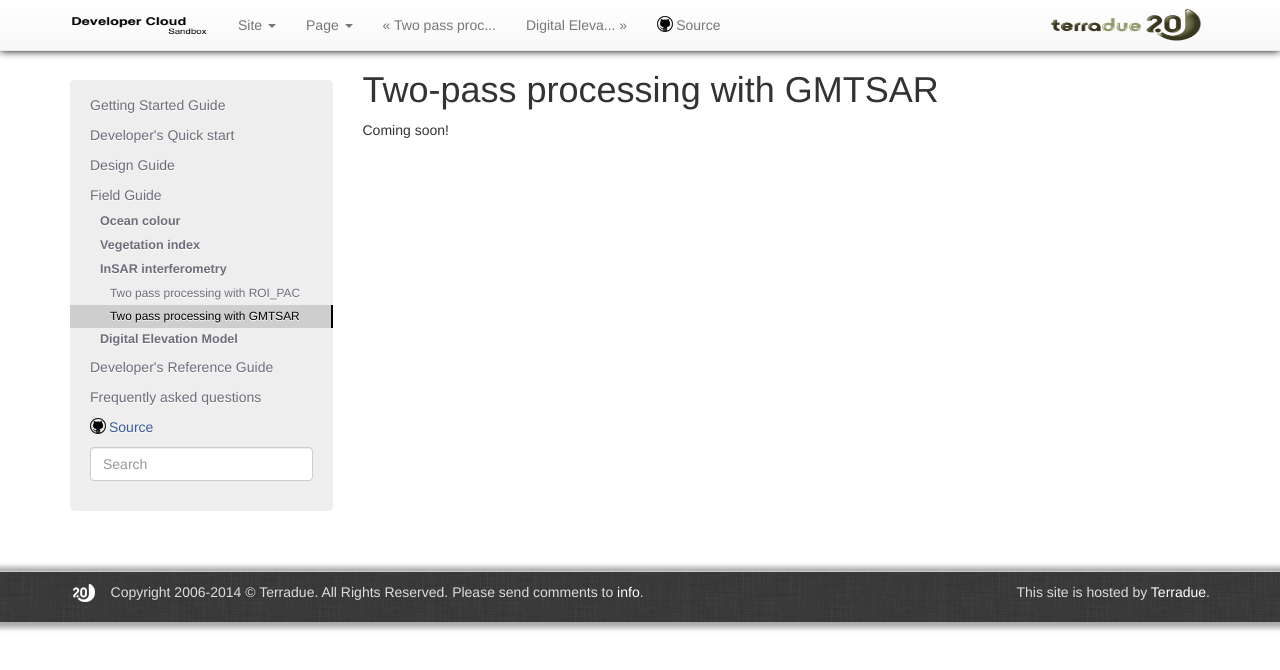
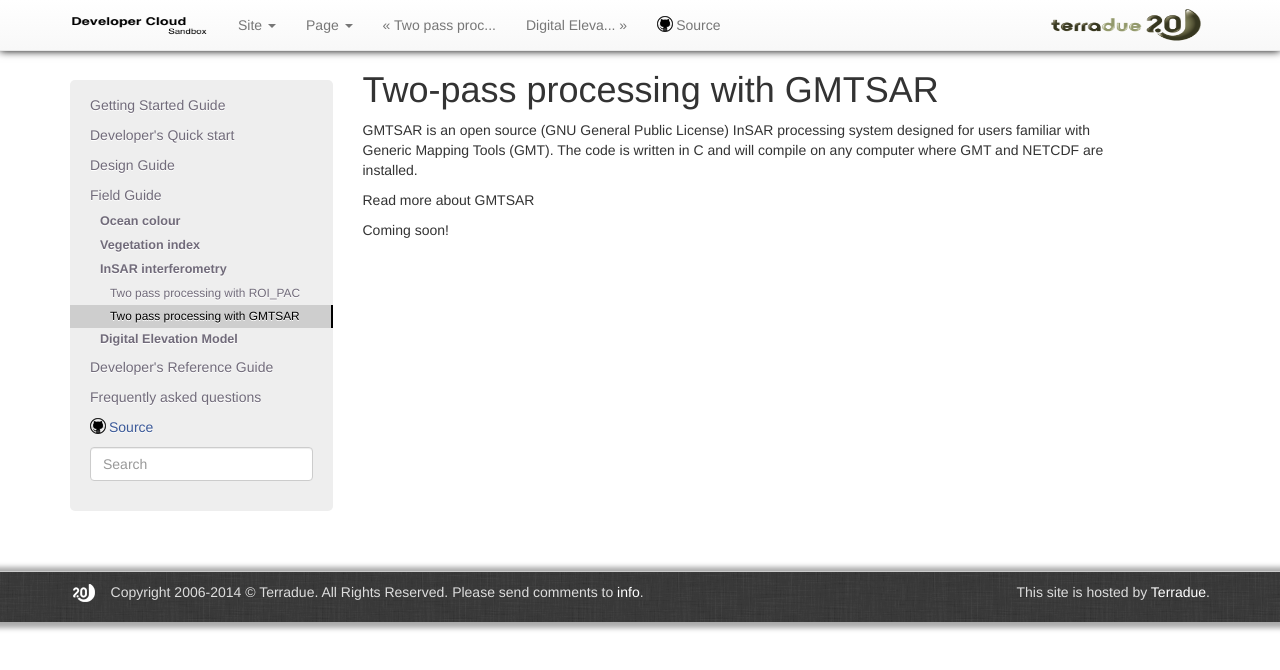
Before and after one commit to Terradue/doc-developer-sandbox, a Sphinx documentation site: the page built from source/field/insar/tp_gmtsar/index.rst, in a window 1280 px wide. Shown: the top 670 px of the page. Built offline with Sphinx 7.4.7, drawn with Linux system fonts in a browser that asks for light colours; pages that are not in the unit, such as notebooks, are missing from menus.

Commit message:
Update index.rst

```diff
--- a/source/field/insar/tp_gmtsar/index.rst
+++ b/source/field/insar/tp_gmtsar/index.rst
@@ -1,4 +1,8 @@
 Two-pass processing with GMTSAR
 ===============================
 
+GMTSAR is an open source (GNU General Public License) InSAR processing system designed for users familiar with Generic Mapping Tools (GMT). The code is written in C and will compile on any computer where GMT and NETCDF are installed.
+
+Read more about GMTSAR
+
 Coming soon!
```
